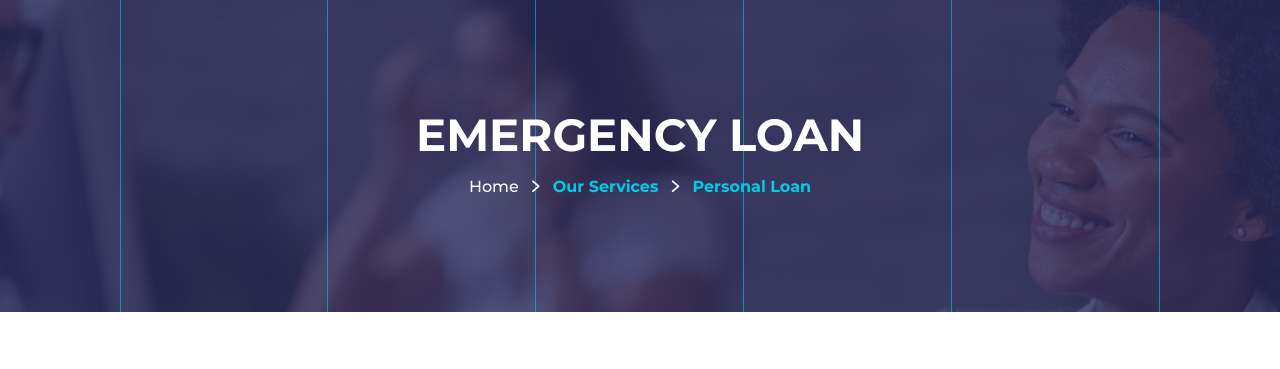
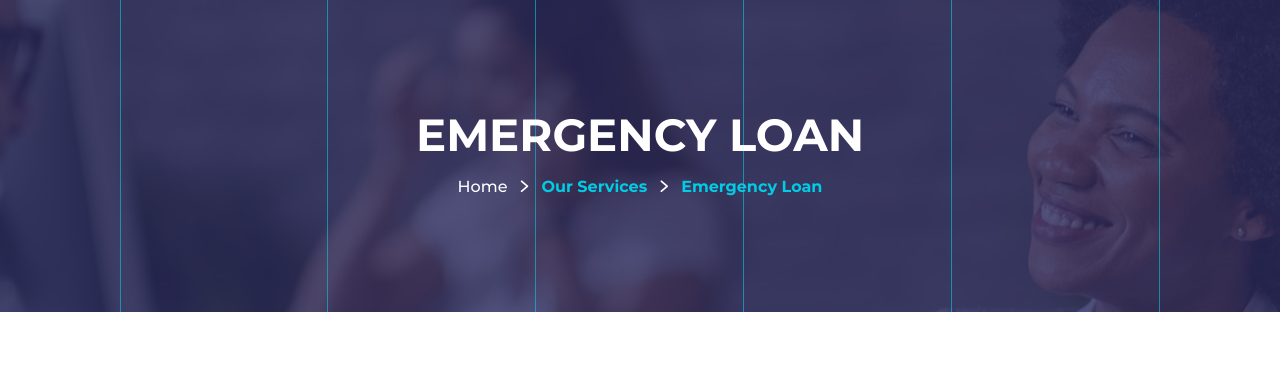
Before and after one commit to arjan001/easilon-html-main, a PHP site: page /emergency-loan.php in a window 1280 px wide. Shown: the part 166-535 px from the top of the page. Run offline with PHP 8.4, Linux system fonts and the light colour scheme; some web fonts are replaced.

Commit message:
loans sidebar updated

```diff
--- a/emergency-loan.php
+++ b/emergency-loan.php
@@ -42,7 +42,7 @@
                     <ul class="easilon-breadcrumb list-unstyled">
                         <li><a href="index.php">Home</a></li>
                         <li><span>our services</span></li>
-                        <li><span>personal loan</span></li>
+                        <li><span>Emergency loan</span></li>
                     </ul><!-- /.thm-breadcrumb list-unstyled -->
                 </div><!-- /.page-header__content -->
             </div><!-- /.container -->
@@ -74,6 +74,8 @@
                                 </div><!-- /.service-details__thumbnail -->
                                 <h3 class="service-details__title">Emergency loan</h3><!-- /.service-details__title -->
                                 <p class="service-details__text wow fadeInUp" data-wow-duration="1500ms" data-wow-delay="00ms">At SMSL, we know that emergencies can happen when you least expect them, leaving you in need of immediate financial assistance. Our Emergency Loan service is designed to provide you with fast and flexible access to funds when you need them the most, whether it’s for unexpected medical expenses, urgent repairs, or any other unforeseen situation.</p>
+                                <br>
+                                <br>
 
 
 
--- a/loans-sidebar.php
+++ b/loans-sidebar.php
@@ -6,6 +6,8 @@
 
             <li><a href="working-capital.php">Working Capital <span class="service-sidebar__nav__icon"><i class="icon-double-right-arrow"></i></span></a></li>
             <li><a href="personal-loan.php">personal loan <span class="service-sidebar__nav__icon"><i class="icon-double-right-arrow"></i></span></a></li>
+
+            <li><a href="emergency-loan.php">Emergency Loan<span class="service-sidebar__nav__icon"><i class="icon-double-right-arrow"></i></span></a></li>
 
             <li><a href="study-loan.php">study loan <span class="service-sidebar__nav__icon"><i class="icon-double-right-arrow"></i></span></a></li>
         </ul><!-- /.list-unstyled service-sidebar__nav -->
--- a/services.php
+++ b/services.php
@@ -85,7 +85,7 @@
                     </div><!-- /.col-lg-4 col-md-6 -->
                     <div class="col-lg-4 col-md-6 wow fadeInUp" data-wow-duration="1500ms" data-wow-delay="200ms">
                         <div class="service-card">
-                            <a href="home-loan.php" class="service-card__image">
+                            <a href="emergency-loan.php" class="service-card__image">
                                 <img src="assets/images/services/4.jpg" alt="home loan">
                             </a><!-- /.service-card__image -->
                             <div class="service-card__content">
```
